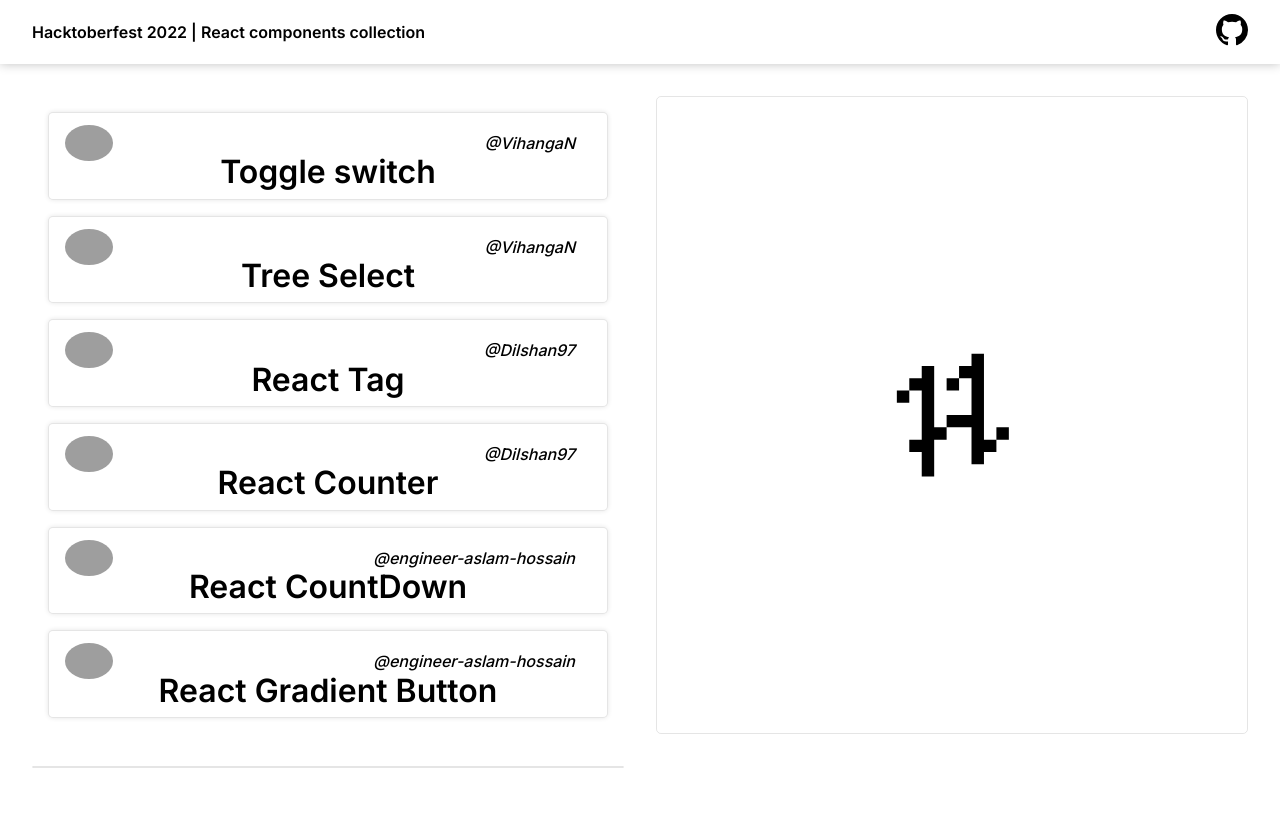
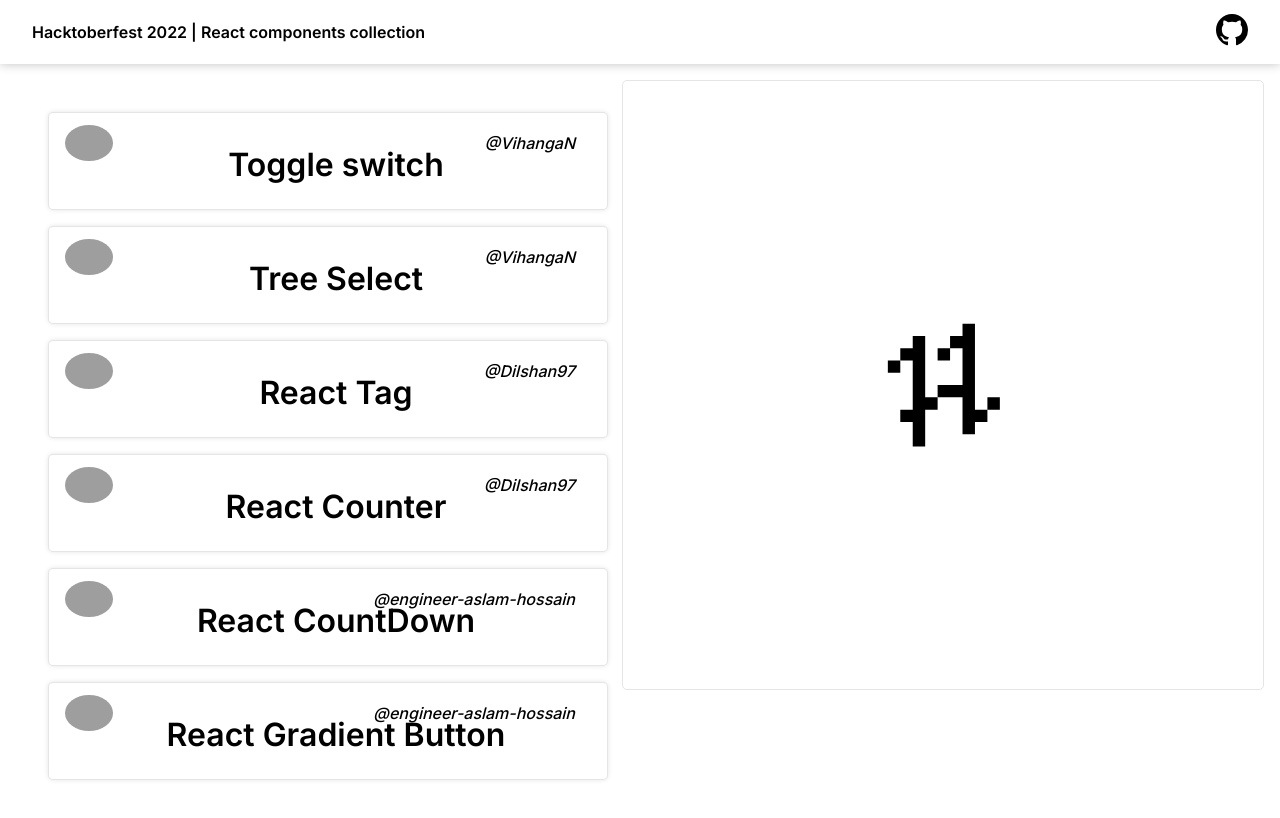
Before and after one commit to VihangaN/react-component-collection, a React (Create React App) app: page / in a window 1280 px wide. Shown: the top 818 px of the page. Built offline with nearby package versions, Linux system fonts and the light colour scheme; grey boxes are pictures that could not be loaded.

Commit message:
ui bug fix solved

```diff
--- a/src/components/Container.jsx
+++ b/src/components/Container.jsx
@@ -5,7 +5,6 @@
     <div className="container-base">
       <div className="container-left"> {children[0]}</div>
       <div className="container-right"> {children[1]}</div>
-      <div className="container-right"> {children[2]}</div>
     </div>
   );
 }
--- a/src/styles/_card.scss
+++ b/src/styles/_card.scss
@@ -1,63 +1,63 @@
-.card-base{
-    border:1px solid rgba(0,0,0,0.1);
+.card-base {
+  border: 1px solid rgba(0, 0, 0, 0.1);
   //width:100%;
-    height:10rem;
-    border-radius:5px;
+  height: 5rem;
+  border-radius: 5px;
   position: relative;
-    padding:.5rem;
+  padding: 0.5rem;
   overflow: hidden;
   cursor: pointer;
-    transition: border .2s ease;
-    background:#fff;
-    box-shadow:0px 0px 5px rgba(0,0,0,0.1);
+  transition: border 0.2s ease;
+  background: #fff;
+  box-shadow: 0px 0px 5px rgba(0, 0, 0, 0.1);
 
-    &:hover{
-        border:1px solid rgba(0,0,0,0.3);
+  &:hover {
+    border: 1px solid rgba(0, 0, 0, 0.3);
   }
 
-    .top-bar{
-        width:100%;
-        height:3rem;
+  .top-bar {
+    width: 100%;
+    height: 3rem;
     display: flex;
     align-items: center;
     justify-content: space-between;
-        padding:.25rem 1rem .5rem .5rem;
+    padding: 0.25rem 1rem 0.5rem 0.5rem;
     box-sizing: border-box;
 
-        img{
-            height:100%;
-            border-radius:50%;
+    img {
+      height: 100%;
+      border-radius: 50%;
     }
-        .details{
-           width:80%;
-            padding: 0 .5rem 0 0;
+    .details {
+      width: 80%;
+      padding: 0 0.5rem 0 0;
       overflow: hidden;
       display: flex;
       align-items: center;
       justify-content: flex-end;
     }
-        a{
+    a {
       text-decoration: none;
       color: inherit;
     }
-        .handle{
+    .handle {
       font-weight: 500;
       font-style: italic;
 
-            &:hover{
-                color:tomato
+      &:hover {
+        color: tomato;
       }
     }
   }
 
-    .card_title{
-        width:100%;
-        height:calc(100% - 4rem);
+  .card_title {
+    width: 100%;
     display: flex;
     align-items: center;
     justify-content: center;
     font-size: 2rem;
     font-weight: 600;
+    position: absolute;
+    top: 2rem;
   }
-
 }
--- a/src/styles/_container.scss
+++ b/src/styles/_container.scss
@@ -1,7 +1,6 @@
 .container-base {
   width: 100%;
-  height: calc(100% - 4rem);
-  margin-top: 4rem;
+  top: 4rem;
   position: absolute;
   box-sizing: border-box;
   padding: 2rem;
@@ -28,10 +27,15 @@
     gap: 1rem;
   }
   .container-right {
+    margin-top: 1rem;
     display: flex;
     align-items: center;
     justify-content: center;
     border: 1px solid rgba(0, 0, 0, 0.1);
-    border-radius:5px;
+    border-radius: 5px;
+    height: calc(100vh - 12rem);
+    position: fixed;
+    right: 1rem;
+    width: 50%;
   }
 }
--- a/src/styles/_header.scss
+++ b/src/styles/_header.scss
@@ -1,18 +1,20 @@
-.header-base{
-    width:100%;
-    height:4rem;
-    box-shadow:0px 0px 10px rgba(0,0,0,0.25);
-    display:flex;
-    align-items:center;
-    justify-content:space-between;
-    box-sizing: border-box;
-    padding:0 2rem;
-    position: fixed;
+.header-base {
+  width: 100%;
+  height: 4rem;
+  box-shadow: 0px 0px 10px rgba(0, 0, 0, 0.25);
+  display: flex;
+  align-items: center;
+  justify-content: space-between;
+  box-sizing: border-box;
+  padding: 0 2rem;
+  background: white;
+  position: fixed;
+  z-index: 1000;
 
-    .logo{
-        height:100%;
-        display: flex;
-        align-items: center;
-        font-weight:600;
-    }
+  .logo {
+    height: 100%;
+    display: flex;
+    align-items: center;
+    font-weight: 600;
+  }
 }
```
Lines whose indentation alone changed are shown as unchanged.
